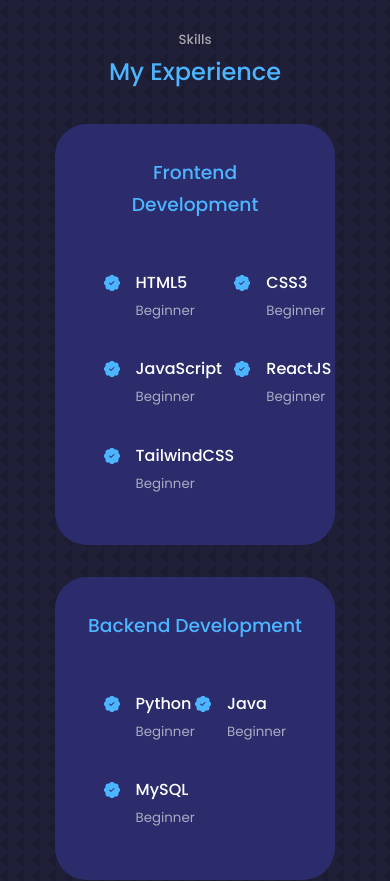
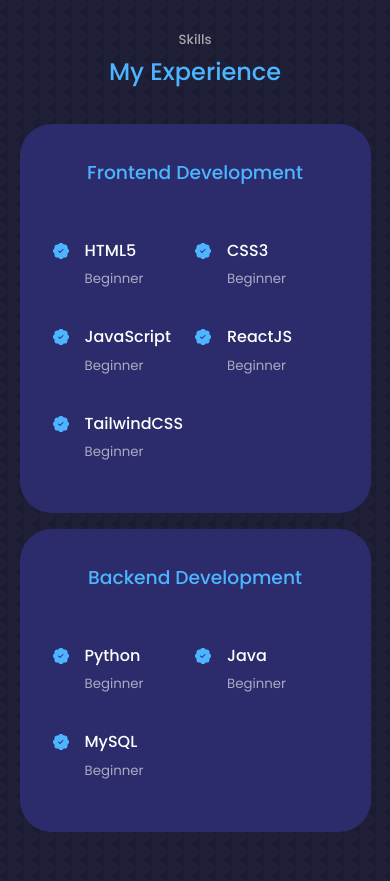
Before and after one commit to cashewna/portfolio_v2, a React (Create React App) app: page / in a window 390 px wide. Shown: the part 2220-3101 px from the top of the page. Built offline with nearby package versions, Linux system fonts and the light colour scheme.

Commit message:
Responsive design for experience component

```diff
--- a/src/components/experience/experience.css
+++ b/src/components/experience/experience.css
@@ -59,4 +59,12 @@
 
 /* ========== Media Queries (Small Devices) ========== */
 @media screen and (max-width: 600px) {
+  .experience__container {
+    gap: 1rem;
+  }
+
+  .experience__container > div {
+    width: 100%;
+    padding: 2rem 1rem;
+  }
 }
```
